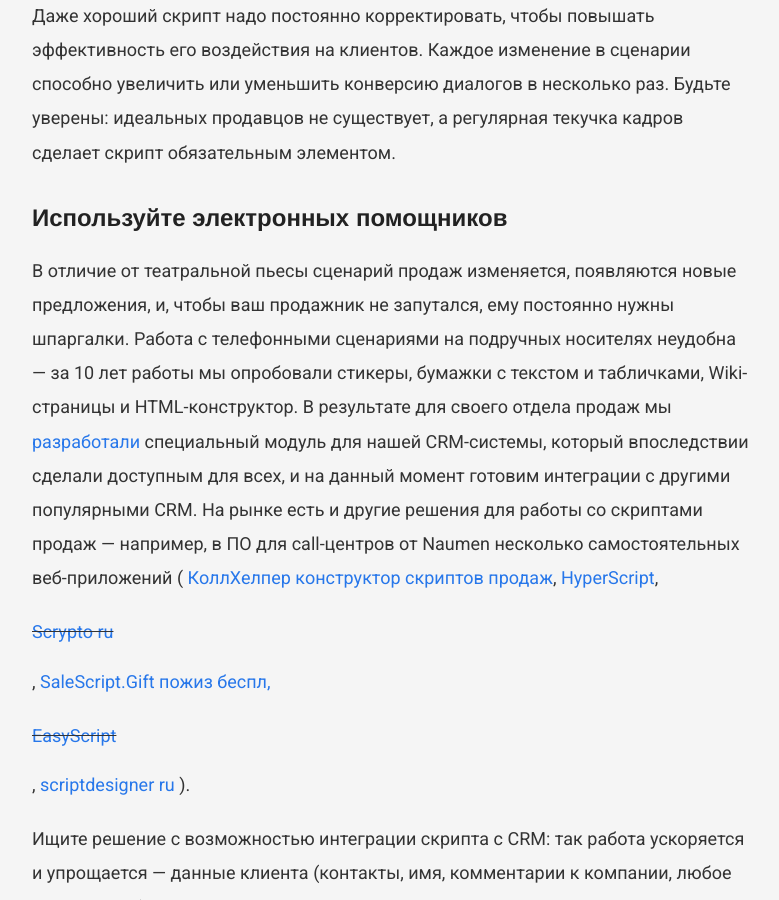
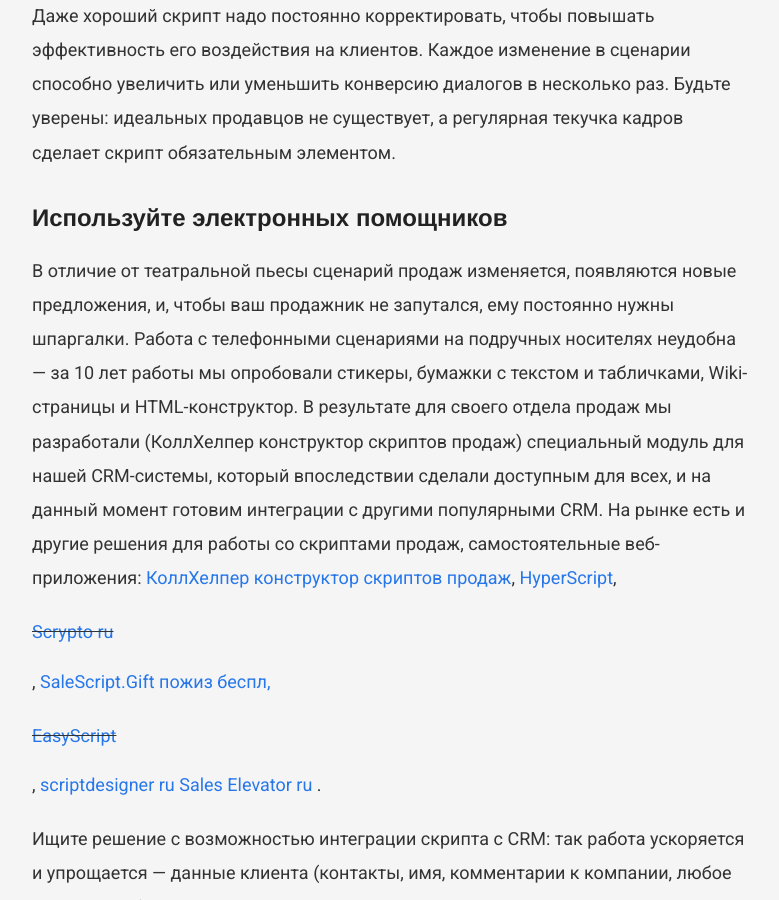
Before and after one commit to VadymVolos/vadymvolos.github.io, a Jekyll site: the page built from _posts/digital-marketing/2017-07-04-kak-napisat-idealnyy-skript-dlya-prodazhnikov.md, in a window 1280 px wide and 900 px high, scrolled down 3566 px. Shown: the whole window, without its empty margins (248-1027 px from the left). Built offline with Jekyll 4.4.1, drawn with Linux system fonts in a browser that asks for light colours; nearby versions of some CDN libraries; comment, search, counter and statistics services are not loaded.

Commit message:
Update 2017-07-04-kak-napisat-idealnyy-skript-dlya-prodazhnikov.md

```diff
--- a/_posts/digital-marketing/2017-07-04-kak-napisat-idealnyy-skript-dlya-prodazhnikov.md
+++ b/_posts/digital-marketing/2017-07-04-kak-napisat-idealnyy-skript-dlya-prodazhnikov.md
@@ -58,15 +58,15 @@
 
 <h2>Используйте электронных помощников</h2>
 
-В отличие от театральной пьесы сценарий продаж изменяется, появляются новые предложения, и, чтобы ваш продажник не запутался, ему постоянно нужны шпаргалки. Работа с телефонными сценариями на подручных носителях неудобна — за 10 лет работы мы опробовали стикеры, бумажки с текстом и табличками, Wiki-страницы и HTML-конструктор. В результате для своего отдела продаж мы <a rel="nofollow" href="http://callhelp.kit-media.com/" target="_blank">разработали</a> специальный модуль для нашей CRM-системы, который впоследствии сделали доступным для всех, и на данный момент готовим интеграции с другими популярными CRM. На рынке есть и другие решения для работы со скриптами продаж — например, в ПО для call-центров от Naumen несколько самостоятельных веб-приложений
-(
+В отличие от театральной пьесы сценарий продаж изменяется, появляются новые предложения, и, чтобы ваш продажник не запутался, ему постоянно нужны шпаргалки. Работа с телефонными сценариями на подручных носителях неудобна — за 10 лет работы мы опробовали стикеры, бумажки с текстом и табличками, Wiki-страницы и HTML-конструктор. В результате для своего отдела продаж мы разработали (КоллХелпер конструктор скриптов продаж) специальный модуль для нашей CRM-системы, который впоследствии сделали доступным для всех, и на данный момент готовим интеграции с другими популярными CRM. На рынке есть и другие решения для работы со скриптами продаж, самостоятельные веб-приложения:
 <a rel="nofollow" href="http://callhelp.kit-media.com/" target="_blank">КоллХелпер конструктор скриптов продаж</a>,
 <a rel="nofollow" href="http://hyper-script.ru/" target="_blank">HyperScript</a>,
 <s><a rel="nofollow" href="http://scrypto.ru/" target="_blank">Scrypto ru</a></s>,
 <a rel="nofollow" href="https://salescript.gift/ru/" target="_blank">SaleScript.Gift пожиз беспл,
 <s><a rel="nofollow" href="http://www.easyscript.ru/" target="_blank">EasyScript</a></s>,
 <a rel="nofollow" href="https://scriptdesigner.ru/rates" target="_blank">scriptdesigner ru</a>
-).
+<a rel="nofollow" href="https://sales-elevator.ru/" target="_blank">Sales Elevator ru</a>
+.
 
 Ищите решение с возможностью интеграции скрипта с CRM: так работа ускоряется и упрощается — данные клиента (контакты, имя, комментарии к компании, любое поле из CRM) появляются прямо в тексте скрипта и там же редактируются. Кроме того, удобное ПО для визуализации сценариев — инструмент обучения новичков, которых вы сможете быстрее бросить на продажи, а также способ скорее запустить акции и спецпредложения.
 
```
